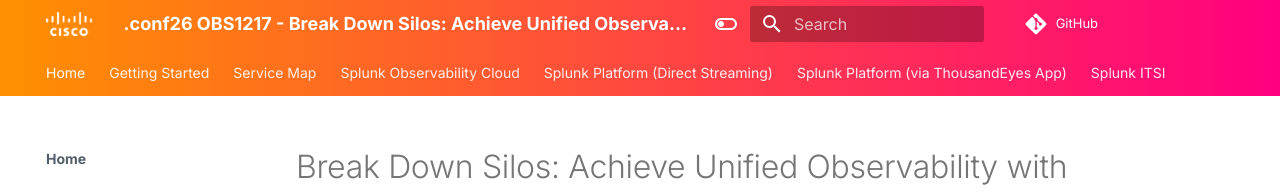
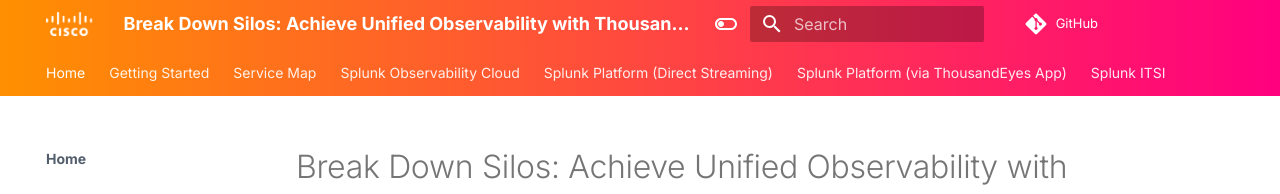
Before and after one commit to ajimenez1503/splunk.conf-2026-OBS1217, an MkDocs documentation site: the page built from docs/README.md, in a window 1280 px wide. Shown: the top 194 px of the page. Built offline with MkDocs 1.6.1 and Material for MkDocs 9.7.7, drawn with Linux system fonts in a browser that asks for light colours; comment, search, counter and statistics services are not loaded.

Commit message:
Update mkdocs.yml

```diff
--- a/mkdocs.yml
+++ b/mkdocs.yml
@@ -1,5 +1,5 @@
 
-site_name: '.conf26 OBS1217 - Break Down Silos: Achieve Unified Observability with ThousandEyes and Splunk'
+site_name: 'Break Down Silos: Achieve Unified Observability with ThousandEyes and Splunk'
 site_description: 'Interactive Workshop instructions for .conf26 OBS1217 - Break Down Silos: Achieve Unified Observability with ThousandEyes and Splunk'
 site_author: Antonio Jimenez, Oleksii Fushtei
 site_url: https://ajimenez1503.github.io/splunk.conf-2026-OBS1217/
```
